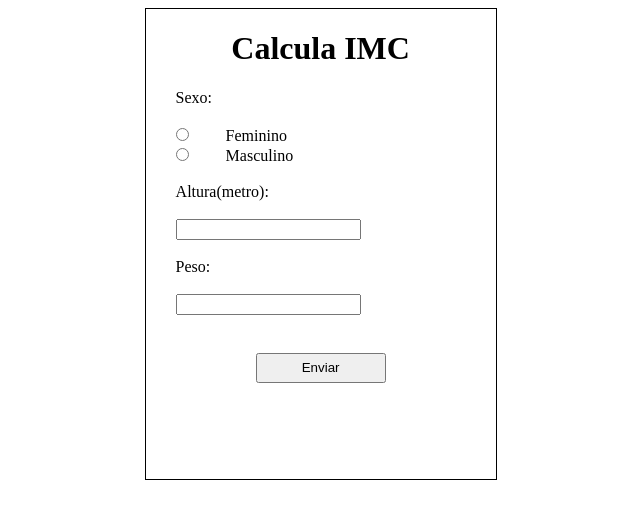
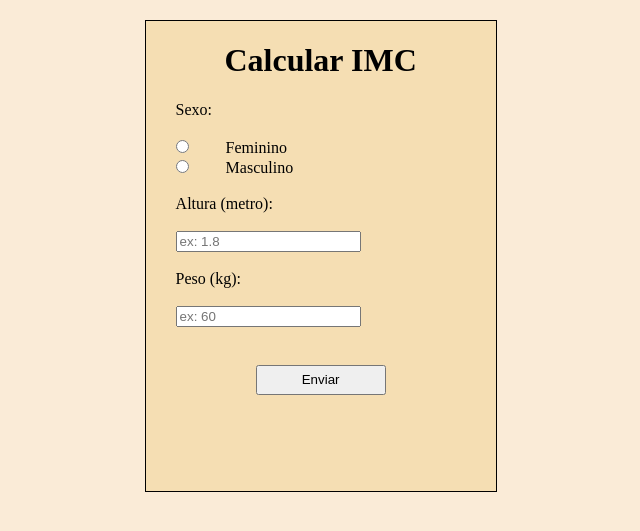
Before and after one commit to GabrielT98/project_imc_testes_selenium-master, a Django app: page /home/ in a window 1280 px wide. Shown: the top 531 px of the page, without its empty margins (369-1009 px from the left). Run offline with Django 4.2, Linux system fonts and the light colour scheme.

Commit message:
fix files

```diff
--- a/templates/index.html
+++ b/templates/index.html
@@ -11,10 +11,12 @@
     <body>
         <style>
             .container{
+                margin-top: 20px;
                 border: 0.5px solid black;
                 width: 350px;
                 height: 470px;
                 margin-left: 40%;
+                background-color: wheat;
             }
             label,input {
                  margin-left: 30px;
@@ -22,8 +24,9 @@
             h1,h2{
                 text-align: center;
             }
-            #sexo{
+            #sexo label{
                 display: inline;!important;
+
             }
             button {
                 height: 30px;
@@ -31,11 +34,14 @@
                 margin-left: 110px;
                 margin-top: 20px;
             }
+            body{
+                background-color: antiquewhite;
+            }
 
         </style>
         <div class="container">
             <form action="{% url 'home' %}" method="post">
-                <h1>Calcula IMC</h1>
+                <h1>Calcular IMC</h1>
                 {% csrf_token %}
                 <label id="sexo">Sexo:</label>
                 <br>
@@ -45,16 +51,16 @@
                 <input type="radio" id="sexo_masculino" name="masculino" value="c">
                 <label id="sexo" for="masculino">Masculino</label><br>
                 <br>
-                <label>Altura(metro):</label>
+                <label>Altura (metro):</label>
                 <br>
                 <br>
-                <input type="number" name="altura"step="0.01" required>
+                <input type="number" name="altura"step="0.01" required placeholder="ex: 1.8" min="1">
                 <br>
                 <br>
-                <label>Peso:</label>
+                <label>Peso (kg):</label>
                 <br>
                 <br>
-                <input type="number" name="peso" step="0.01" required>
+                <input type="number" name="peso" step="0.01" required placeholder="ex: 60" min="1">
                 <br>
                 <br>
                 <button type="submit" value="Calcular" onclick="verificar_sexo()">Enviar</button>
```
